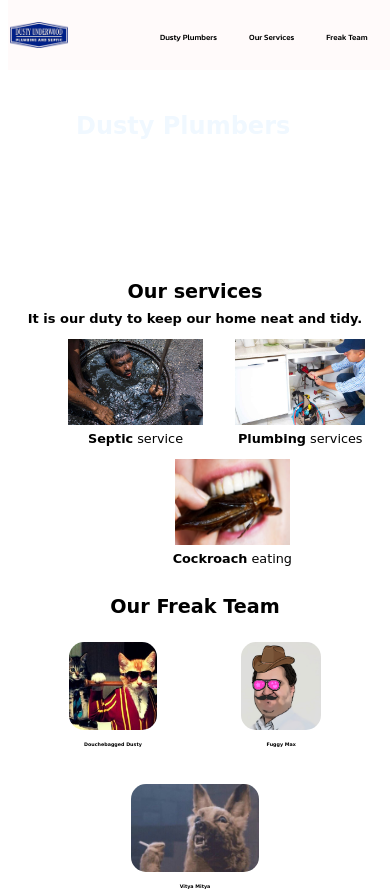
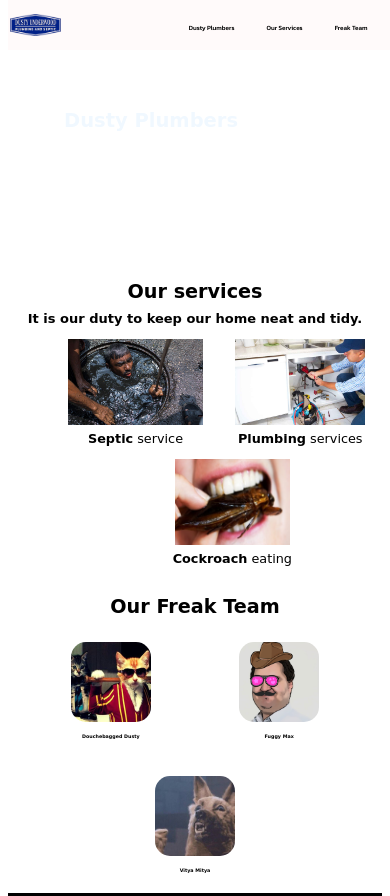
Before and after one commit to loordbarringtn/dustyplumbers, a plain HTML site: page index.html in a window 390 px wide. Shown: the top 896 px of the page. Drawn offline with Linux system fonts and the light colour scheme; a web font is replaced by a local one.

Commit message:
Update style.css

```diff
--- a/style.css
+++ b/style.css
@@ -151,7 +151,7 @@ footer h3 {
 
 @media only screen and (min-device-width: 375px) and (max-device-width: 896px) {
   header {
-    height: 2.5rem;
+    min-height: 2.5rem;
   }
 
   main {
@@ -159,17 +159,13 @@ footer h3 {
   }
 
   .logo {
-    height: 1.6rem;
+    height: 1.4em;
     width: auto;
     margin: 0.1rem 0.1rem;
   }
 
   #plumberphoto {
     height: 14rem;
-  }
-
-  h1 {
-    font-size: 1.5rem;
   }
 
   h2 {
@@ -183,7 +179,7 @@ footer h3 {
   }
 
   li a {
-    font-size: 0.5rem;
+    font-size: 0.4rem;
   }
 
   .ourservices p {
@@ -197,8 +193,12 @@ footer h3 {
   }
 
   .teamimage {
-    height: 5.5rem;
-    width: auto;
+    height: 5rem;
+    width: 5rem;
+  }
+
+  .freakteamcontainer{
+    display: inline-flex;
   }
 
   .freakteamcontainer h3 {
```
